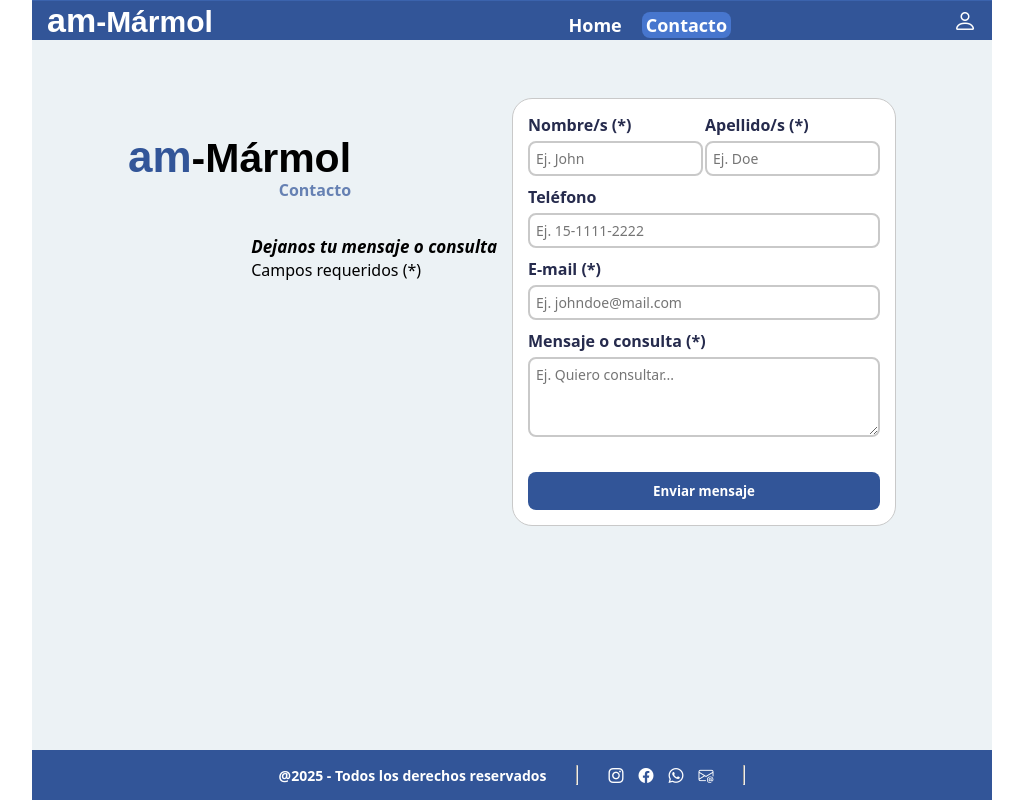
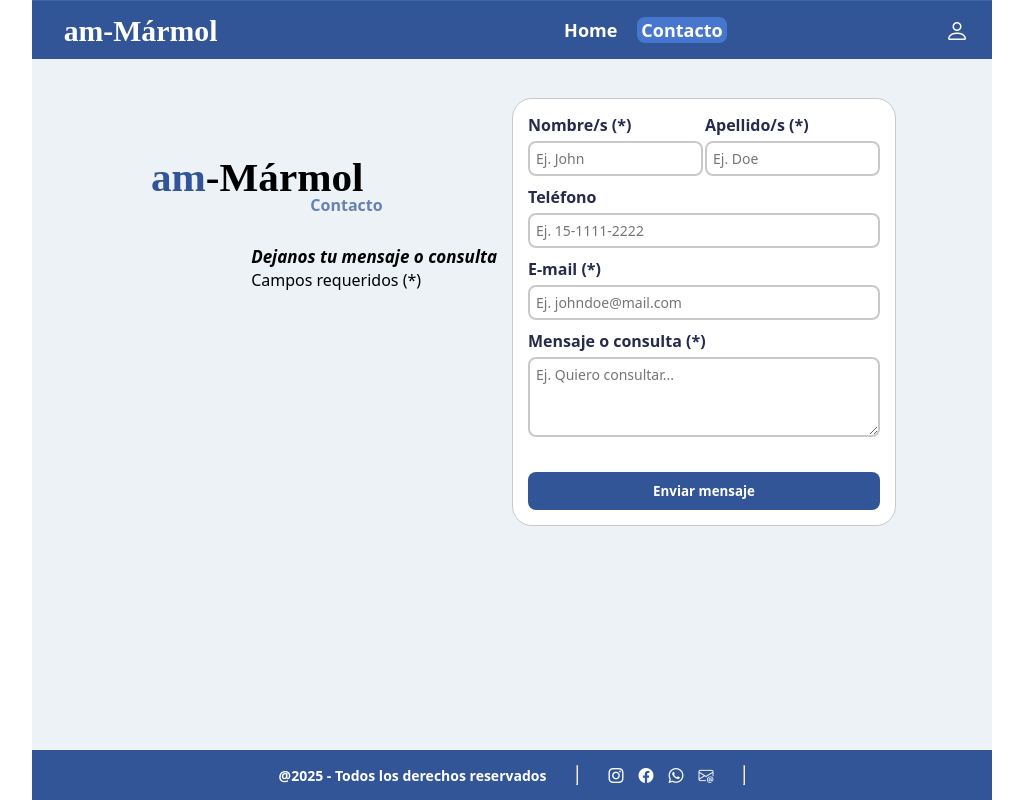
Before and after one commit to mauJS-Py/TP-Final-Angular, an Angular app: page /contacto in a window 1280 px wide. Shown: the whole page, without its empty margins (128-1151 px from the left). Built offline with nearby package versions, Linux system fonts and the light colour scheme; a web font is replaced by a local one.

Commit message:
TP Final de Angular

```diff
--- a/src/app/logo-am-marmol-section/logo-am-marmol-section.css
+++ b/src/app/logo-am-marmol-section/logo-am-marmol-section.css
@@ -1,22 +1,31 @@
-.texto_usuarios {
+.caja_logo_secciones {
+    position: relative;
+}
+
+.img_logo_secciones {
+    height: 80px;
+}
+
+.texto_logo_secciones {
+    position: absolute;
+    bottom: 8px;
+    right: 24px;
     width: 100%;
     display: inline-block;
     text-align: right;
     line-height:100%;
     color: #6681b3;
+    font-size: 16px;
     font-weight: 700;
 }
 
-.titulo_logo {
-    width: fit-content;
-    line-height:100%;
-    font-family: Microsoft PhagsPa, sans-serif;
-    font-size: 41px;
-    font-weight: 600;
+@media screen and (max-width: 300px) {
+    .img_logo_secciones {
+        height: 65px;
+    }
+    .texto_logo_secciones {
+        bottom: 8px;
+        right: 20px;
+        font-size: 14px;
+    }
 }
-
-.titulo_logo_solo_am {
-    color: #325598;
-    font-family: 'Segoe Print', sans-serif;
-    font-size: 44px;
-}
--- a/src/app/logo-am-marmol-section/logo-am-marmol-section.html
+++ b/src/app/logo-am-marmol-section/logo-am-marmol-section.html
@@ -1,4 +1,4 @@
-<div>
-    <h1 class='titulo_logo'><span class='titulo_logo_solo_am'>am</span>-Mármol</h1>
-    <span class="texto_usuarios">{{section}}</span>
+<div class="caja_logo_secciones">
+    <img src="assets/colored_logo.svg" class="img_logo_secciones" alt="AM-Mármol">
+    <span class="texto_logo_secciones">{{section}}</span>
 </div>
--- a/src/app/navbar/navbar.css
+++ b/src/app/navbar/navbar.css
@@ -1,6 +1,5 @@
-.am {
-    font-family: 'Segoe Print', sans-serif;
-    font-size: 34px;
+.am_marmol_logo {
+    height: 58px;
 }
 
 .bi-x:hover,
@@ -28,6 +27,12 @@
     width: 45%;
     display: flex;
     justify-content: space-between;
+    align-items: center;
+}
+
+.caja_logo {
+    display: flex;
+    align-items: center;
 }
 
 .caja_navbar {
@@ -109,7 +114,7 @@
 }
 
 .links_texto {
-    align-self: flex-end;
+    align-self: center;
 }
 
 .list_format {
@@ -119,13 +124,6 @@
 
 .list_format:hover, .list_format:active {
     background-color: #4776ce;
-}
-
-.logo {
-    color: #FFFFFF;
-    font-family: Microsoft PhagsPa, sans-serif;
-    font-size: 30px;
-    font-weight: 600;
 }
 
 .menu_footer {
@@ -138,6 +136,7 @@
     background-color: #325598;
     border-top: 1px solid #3b63ad;
     padding: 0 15px;
+    padding-right: 23px;
 }
 
 .icono_derecha {
@@ -157,12 +156,8 @@
 }
 
 @media screen and (max-width: 767px) {
-    .am {
-        font-size: 30px;
-    }
-    .logo {
-        font-size: 27px;
-        font-weight: 600;
+    .am_marmol_logo {
+        height: 50px;
     }
     .menu-min-768 {
         display: none;
--- a/src/app/navbar/navbar.html
+++ b/src/app/navbar/navbar.html
@@ -1,9 +1,9 @@
 <div class="container fixed-top">
     <nav class="navbar">
         <div class="width caja_navbar">
-            <div>
-                <span class='logo'><span class='am'>am</span>-Mármol</span>
-            </div>
+            <a routerLink="/" class="caja_logo">
+                <img src="assets/white_logo.svg" class="am_marmol_logo" alt="AM-Mármol">
+            </a>
             <div id="button_collapse" class="menu-max-767 boton_colapsar" (click)="collapseMenu()">
                 @if (!closeX) {
                     <i class="bi bi-list"></i>
```
Also changed, not shown: src/assets/colored_logo.svg (added), src/assets/white_logo.svg (added).
